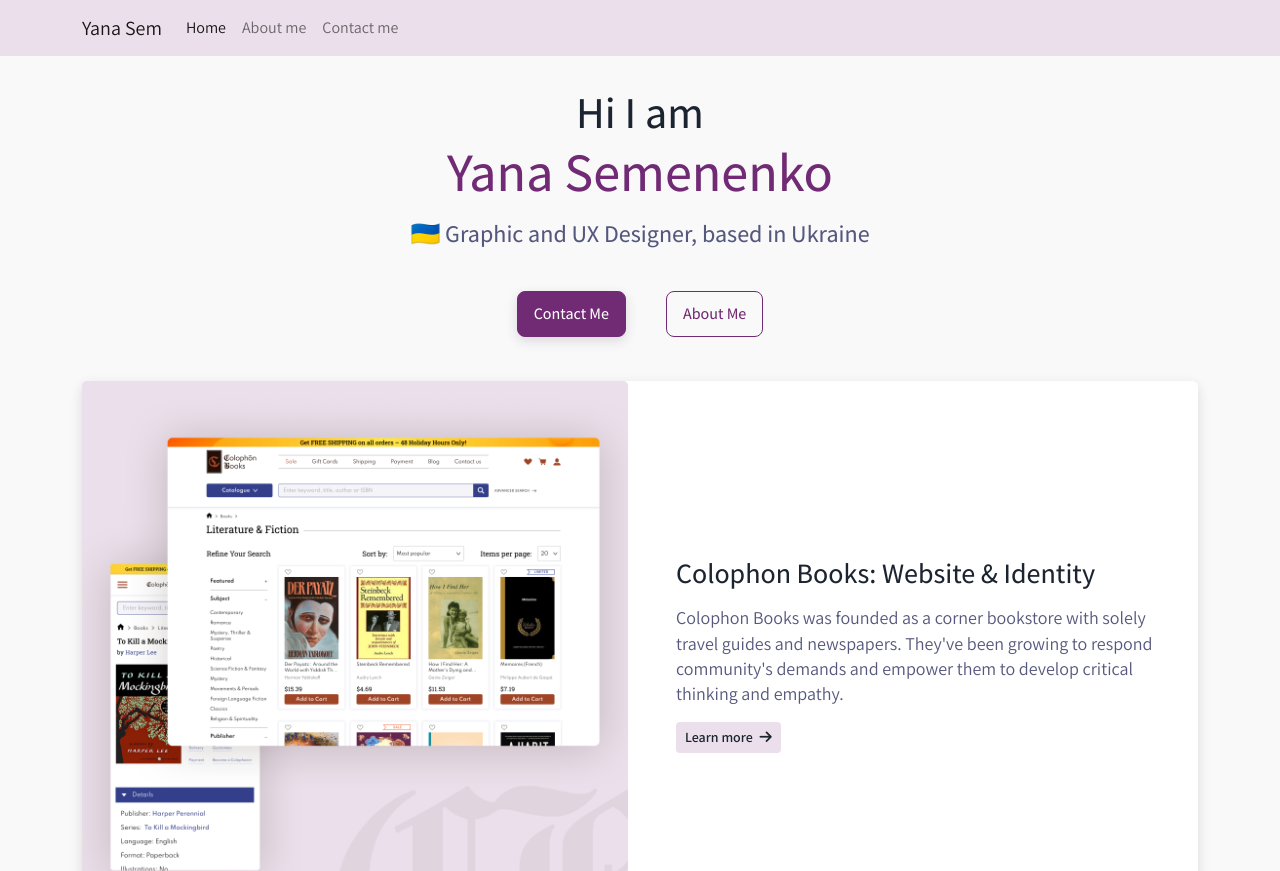
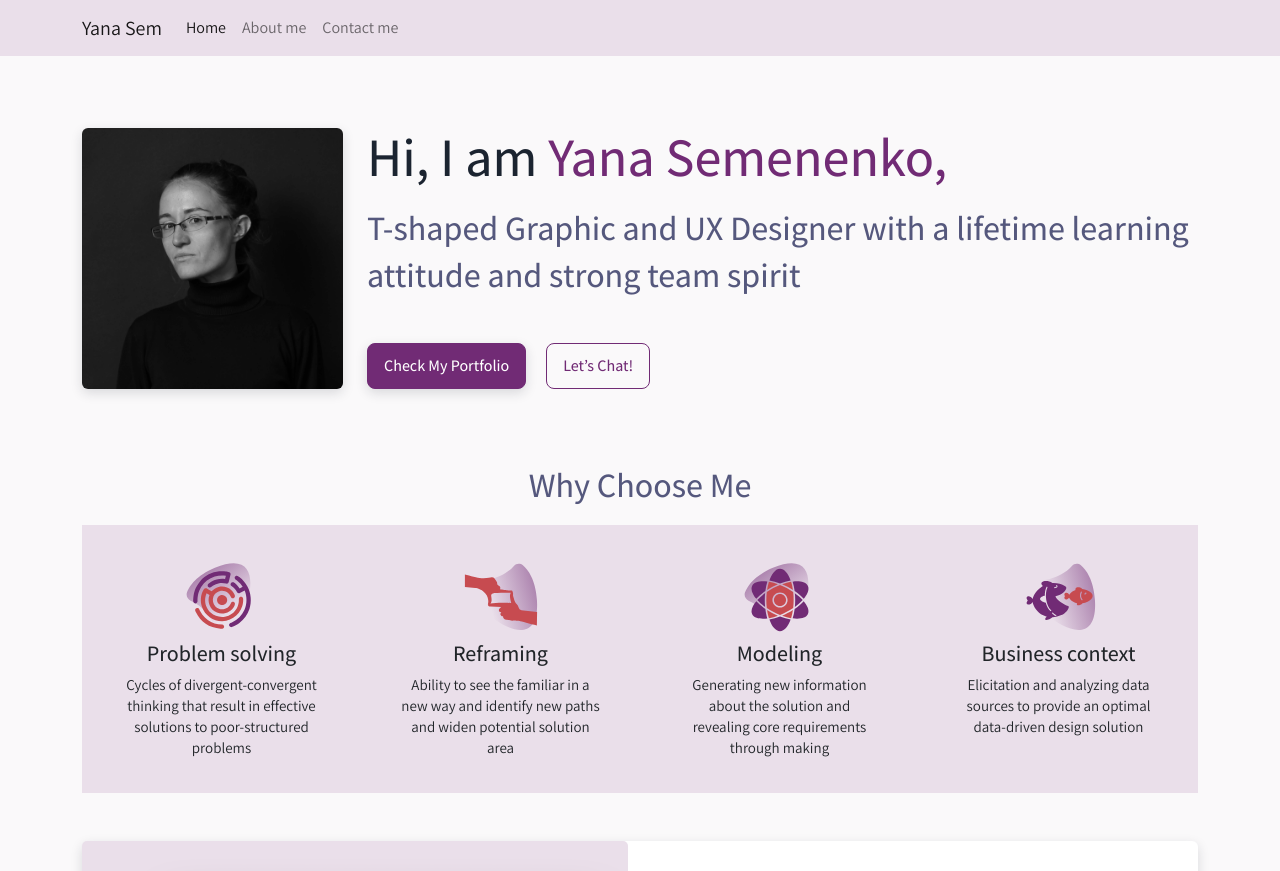
Before and after one commit to yana-semenenko/portfolio-project, a plain HTML site: page index.html in a window 1280 px wide. Shown: the top 871 px of the page. Drawn offline with nearby package versions, Linux system fonts and the light colour scheme.

Commit message:
Hero screen | Why Choose me cards with custom icons

```diff
--- a/index.html
+++ b/index.html
@@ -3,7 +3,10 @@
   <head>
     <meta charset="UTF-8" />
     <meta http-equiv="X-UA-Compatible" content="IE=edge" />
-    <meta name="description" content="Hello, nice to see you on my portfolio site! I love challenges a lot, so let’s get started!">
+    <meta
+      name="description"
+      content="Hello, nice to see you on my portfolio site! I love challenges a lot, so let’s get started!"
+    />
     <meta name="viewport" content="width=device-width, initial-scale=1.0" />
     <link rel="preconnect" href="https://fonts.googleapis.com" />
     <link rel="preconnect" href="https://fonts.gstatic.com" crossorigin />
@@ -33,12 +36,15 @@
       integrity="sha384-wfSDF2E50Y2D1uUdj0O3uMBJnjuUD4Ih7YwaYd1iqfktj0Uod8GCExl3Og8ifwB6"
       crossorigin="anonymous"
     ></script>
-    <script src="https://kit.fontawesome.com/2117740295.js" crossorigin="anonymous"></script>
+    <script
+      src="https://kit.fontawesome.com/2117740295.js"
+      crossorigin="anonymous"
+    ></script>
     <title>Graphic and UX Designer | Yana Semenenko</title>
-     <link rel="icon" type="image/x-icon" href="/media/icons/favicon.png">
+    <link rel="icon" type="image/x-icon" href="/media/icons/favicon.png" />
   </head>
   <body>
-    <!-- Navigation -->
+    <!----------------------------------------- Navigation ------------------------------------------>
     <nav
       class="navbar navbar-expand-sm navbar-light sticky-top"
       style="background-color: var(--primary-color-light)"
@@ -59,71 +65,204 @@
         <div class="collapse navbar-collapse" id="navbarNavAltMarkup">
           <div class="navbar-nav">
             <a class="nav-item nav-link active" href="/" alt="Homepage">Home</a>
-            <a class="nav-item nav-link" href="/about.html" alt="About me">About me</a>
-            <a class="nav-item nav-link" href="/about.html#contact" alt="Contact me"
+            <a class="nav-item nav-link" href="/about.html" alt="About me"
+              >About me</a
+            >
+            <a
+              class="nav-item nav-link"
+              href="/about.html#contact"
+              alt="Contact me"
               >Contact me</a
             >
           </div>
         </div>
       </div>
     </nav>
-    <!-- Hello -->
-    <h1>
-      Hi I am<div class="heading-strong">Yana Semenenko</div>
-    </h1>
-    <h2>🇺🇦 Graphic and UX Designer, based in Ukraine</h2>
-    <div class="d-flex justify-content-center my-sm-4 my-2">
-      <a href="/about.html#contact" class="text-nowrap contact-me" alt="Contact me" title="Contact Yana Semenenko">Contact me</a>
-      <a href="/about.html" class="text-nowrap about-me" alt="About me" title="About Yana Semenenko" >About me</a>
+    <!----------------------------------------- Hero screen ----------------------------------------->
+    <div class="container my-5">
+      <div class="row align-items-center g-4">
+        <div class="col-md-4 col-xl-3">
+          <img
+            src="/media/images/hero-img.jpg"
+            class="img-fluid img-custom rounded-2 shadow-custom mx-auto d-block"
+            alt="Photo of the website author"
+          />
+        </div>
+        <div class="col-md-8 col-xl-9">
+          <h1 class="text-center text-md-start">
+            Hi, I am
+            <span class="heading-strong">Yana Semenenko,</span>
+          </h1>
+          <h2 class="text-center text-md-start">
+            T-shaped Graphic and UX Designer with a lifetime learning attitude
+            and strong team spirit
+          </h2>
+          <div
+            class="d-flex justify-content-center justify-content-md-start my-sm-4 my-2"
+          >
+            <a
+              href="/about.html#contact"
+              class="text-nowrap primary-btn-custom"
+              title="Jump to see my portfolio"
+              >Check my portfolio</a
+            >
+            <a
+              href="/about.html"
+              class="text-nowrap secondary-btn-custom"
+              title="Email me"
+              >Let’s chat!</a
+            >
+          </div>
+        </div>
+      </div>
+    </div>
+    <!----------------------------------------- Why choose me cards ----------------------------------------->
+    <h2 class="text-center mb-3">Why Choose Me</h2>
+    <div class="container mb-5">
+      <div class="row g-0">
+        <div class="col-md-6 col-xl-3 text-center advantage-card">
+          <img
+            src="/media/icons/problem-solving.svg"
+            alt="Problem solving"
+            width="80px"
+          />
+          <h4 class="card-title pb-2">Problem solving</h4>
+          <p>
+            Cycles of divergent-convergent thinking that result in effective
+            solutions to poor-structured problems
+          </p>
+        </div>
+        <div class="col-md-6 col-xl-3 text-center advantage-card">
+          <img src="/media/icons/reframing.svg" alt="Reframing" width="80px" />
+          <h4 class="card-title pb-2">Reframing</h4>
+          <p>
+            Ability to see the familiar in a new way and identify new paths and
+            widen potential solution area
+          </p>
+        </div>
+        <div class="col-md-6 col-xl-3 text-center advantage-card">
+          <img src="/media/icons/modeling.svg" alt="Modeling" width="80px" />
+          <h4 class="card-title pb-2">Modeling</h4>
+          <p>
+            Generating new information about the solution and revealing core
+            requirements through making
+          </p>
+        </div>
+        <div class="col-md-6 col-xl-3 text-center advantage-card">
+          <img
+            src="/media/icons/business-context.svg"
+            alt="Business context"
+            width="80px"
+          />
+          <h4 class="card-title pb-2">Business context</h4>
+          <p>
+            Elicitation and analyzing data sources to provide an optimal
+            data-driven design solution
+          </p>
+        </div>
+      </div>
     </div>
     <!-- Projects -->
     <!--  <div class="card mb-3" style="max-width: 540px"> -->
     <div class="container">
       <!-- First card -->
-      <div class="card mb-4 border-0 shadow-custom mx-auto" style="max-width: 1200px">
+      <div
+        class="card mb-4 border-0 shadow-custom mx-auto"
+        style="max-width: 1200px"
+      >
         <div class="row no-gutters align-items-center">
           <div class="col-md-6">
-            <img src="/media/images/bookstore.png" class="card-img img-fluid" alt="Colophon Books website thumbnail"/>
+            <img
+              src="/media/images/bookstore.png"
+              class="card-img img-fluid"
+              alt="Colophon Books website thumbnail"
+            />
           </div>
           <div class="col-md-6">
             <div class="card-body p-4">
-              <h3 class="card-title pb-2">Colophon Books: Website & Identity</h5>
+              <h3 class="card-title pb-2">
+                Colophon Books: Website & Identity
+              </h3>
               <p class="card-text card-text-custom">
-               Colophon Books was founded as a corner bookstore with solely travel guides and newspapers. They've been growing to respond community's demands and empower them to develop critical thinking and empathy.
+                Colophon Books was founded as a corner bookstore with solely
+                travel guides and newspapers. They've been growing to respond
+                community's demands and empower them to develop critical
+                thinking and empathy.
               </p>
-              <a href="https://www.behance.net/gallery/116473817/Colophon-Books-Website-Identity" type="button" class="btn btn-sm card-button" target="_blank" title="Jump to Colophon Books project">Learn more <i class="fa-solid fa-arrow-right ps-1"></i></a>
+              <a
+                href="https://www.behance.net/gallery/116473817/Colophon-Books-Website-Identity"
+                type="button"
+                class="btn btn-sm card-button"
+                target="_blank"
+                title="Jump to Colophon Books project"
+                >Learn more <i class="fa-solid fa-arrow-right ps-1"></i
+              ></a>
             </div>
           </div>
         </div>
       </div>
       <!-- Second card -->
-        <div class="card mb-4 border-0 shadow-custom mx-auto" style="max-width: 1200px">
+      <div
+        class="card mb-4 border-0 shadow-custom mx-auto"
+        style="max-width: 1200px"
+      >
         <div class="row flex-row-reverse no-gutters align-items-center">
           <div class="col-md-6">
-            <img src="/media/images/video-conf.png" class="card-img img-fluid" alt="Allyapp website thumbnail"/>
+            <img
+              src="/media/images/video-conf.png"
+              class="card-img img-fluid"
+              alt="Allyapp website thumbnail"
+            />
           </div>
           <div class="col-md-6">
             <div class="card-body p-4">
-              <h3 class="card-title pb-2">Allyapp: Landing page</h5>
-              <p class="card-text card-text-custom">Live audio, screen sharing, and AI sprinkled in to keep everyone on the same page. Make meetings more personal and encourage teamwork when you virtually meet face-to-face.</p>
-              <a href="https://www.behance.net/gallery/119637403/Allyapp-landing-page-concept" type="button" class="btn btn-sm card-button" target="_blank" title="Jump to Allyapp project">Learn more <i class="fa-solid fa-arrow-right ps-1"></i></a>
+              <h3 class="card-title pb-2">Allyapp: Landing page</h3>
+              <p class="card-text card-text-custom">
+                Live audio, screen sharing, and AI sprinkled in to keep everyone
+                on the same page. Make meetings more personal and encourage
+                teamwork when you virtually meet face-to-face.
+              </p>
+              <a
+                href="https://www.behance.net/gallery/119637403/Allyapp-landing-page-concept"
+                type="button"
+                class="btn btn-sm card-button"
+                target="_blank"
+                title="Jump to Allyapp project"
+                >Learn more <i class="fa-solid fa-arrow-right ps-1"></i
+              ></a>
             </div>
           </div>
         </div>
       </div>
       <!-- Third card -->
-         <div class="card mb-4 border-0 shadow-custom mx-auto" style="max-width: 1200px">
+      <div
+        class="card mb-4 border-0 shadow-custom mx-auto"
+        style="max-width: 1200px"
+      >
         <div class="row no-gutters align-items-center">
           <div class="col-md-6">
-            <img src="/media/images/fitness-app.png" class="card-img img-fluid" alt="FitTrack app thumbnail"/>
+            <img
+              src="/media/images/fitness-app.png"
+              class="card-img img-fluid"
+              alt="FitTrack app thumbnail"
+            />
           </div>
           <div class="col-md-6">
             <div class="card-body p-4">
-              <h3 class="card-title pb-2">FitTrack app: UX/UI Design</h5>
+              <h3 class="card-title pb-2">FitTrack app: UX/UI Design</h3>
               <p class="card-text card-text-custom">
-             To stay courageous while getting in shape is not that easy. Not only you need to form new habits and try to retain them, but you should also track and amplify daily activity.
+                To stay courageous while getting in shape is not that easy. Not
+                only you need to form new habits and try to retain them, but you
+                should also track and amplify daily activity.
               </p>
-              <a href="https://dribbble.com/shots/17982363-Fit-track-app" type="button" class="btn btn-sm card-button" target="_blank" title="Jump to FitTrack project">Learn more <i class="fa-solid fa-arrow-right ps-1"></i></a>
+              <a
+                href="https://dribbble.com/shots/17982363-Fit-track-app"
+                type="button"
+                class="btn btn-sm card-button"
+                target="_blank"
+                title="Jump to FitTrack project"
+                >Learn more <i class="fa-solid fa-arrow-right ps-1"></i
+              ></a>
             </div>
           </div>
         </div>
--- a/src/style.css
+++ b/src/style.css
@@ -14,9 +14,9 @@
 
 h1 {
   color: var(--text-color);
-  font-size: 44px;
-  text-align: center;
-  margin: 30px 0 15px;
+  font-size: 54px;
+  /* text-align: center; */
+  margin: 20px 0 15px;
 }
 
 .heading-strong {
@@ -26,20 +26,24 @@
 
 h2 {
   color: var(--secondary-text-color);
-  font-size: 24px;
+  font-size: 34px;
+  line-height: 1.4;
   font-weight: 500;
-  text-align: center;
   margin: 0;
 }
 h3 {
   color: var(--text-color);
+  font-size: 28px;
+}
+h4 {
+  font-size: 22px;
 }
 
 a {
   text-decoration: none;
   transition: all 200ms ease-in-out !important;
 }
-.contact-me {
+.primary-btn-custom {
   font-size: 16px;
   font-weight: 500;
   color: white;
@@ -47,29 +51,29 @@
   border: 1px solid var(--primary-color);
   border-radius: 8px;
   padding: 10px 16px;
-  margin: 20px;
+  margin: 20px 20px 0 0;
   box-shadow: var(--shadow);
   text-transform: capitalize;
 }
 
-.contact-me:hover {
+.primary-btn-custom:hover {
   background-color: #46244c;
   border: 1px solid #46244c;
   color: white;
 }
 
-.about-me {
+.secondary-btn-custom {
   font-size: 16px;
   font-weight: 500;
   color: var(--primary-color);
   border: 1px solid var(--primary-color);
   padding: 10px 16px;
-  margin: 20px;
+  margin: 20px 20px 0 0;
   border-radius: 8px;
   text-transform: capitalize;
 }
 
-.about-me:hover {
+.secondary-btn-custom:hover {
   font-size: 16px;
   font-weight: 500;
   color: white;
@@ -129,21 +133,50 @@
   transition: all 250ms ease-in-out;
 }
 
-a > img.img-custom:hover {
+img.img-custom:hover {
   position: relative;
   top: -4px;
   left: 4px;
 }
 
-@media (max-width: 576px) {
+.advantage-card {
+  background-color: var(--primary-color-light);
+  padding: 35px 40px;
+  /* border-radius: 8px 0 0 8px; */
+  transition: all 250ms ease-in-out;
+}
+.advantage-card p {
+  font-size: 15px;
+  line-height: 1.4;
+  margin: 0;
+}
+.advantage-card:hover {
+  background-color: var(--primary-color);
+  box-shadow: var(--shadow);
+}
+.advantage-card:hover h4 {
+  color: white;
+}
+.advantage-card:hover p {
+  color: var(--primary-color-light);
+}
+
+@media (max-width: 992px) {
   h1,
   .heading-strong {
     font-size: 32px;
+    margin: 0;
   }
   h2 {
-    font-size: 18px;
+    font-size: 22px;
+    margin: 15px 0 0;
   }
   .main-info-item {
     font-size: 16px;
   }
 }
+@media (max-width: 768px) {
+  .img-custom {
+    max-width: 60%;
+  }
+}
```
Also changed, not shown: media/icons/business-context.svg (added), media/icons/modeling.svg (added), media/icons/problem-solving.svg (added), media/icons/reframing.svg (added), media/images/hero-img.jpg (added).
